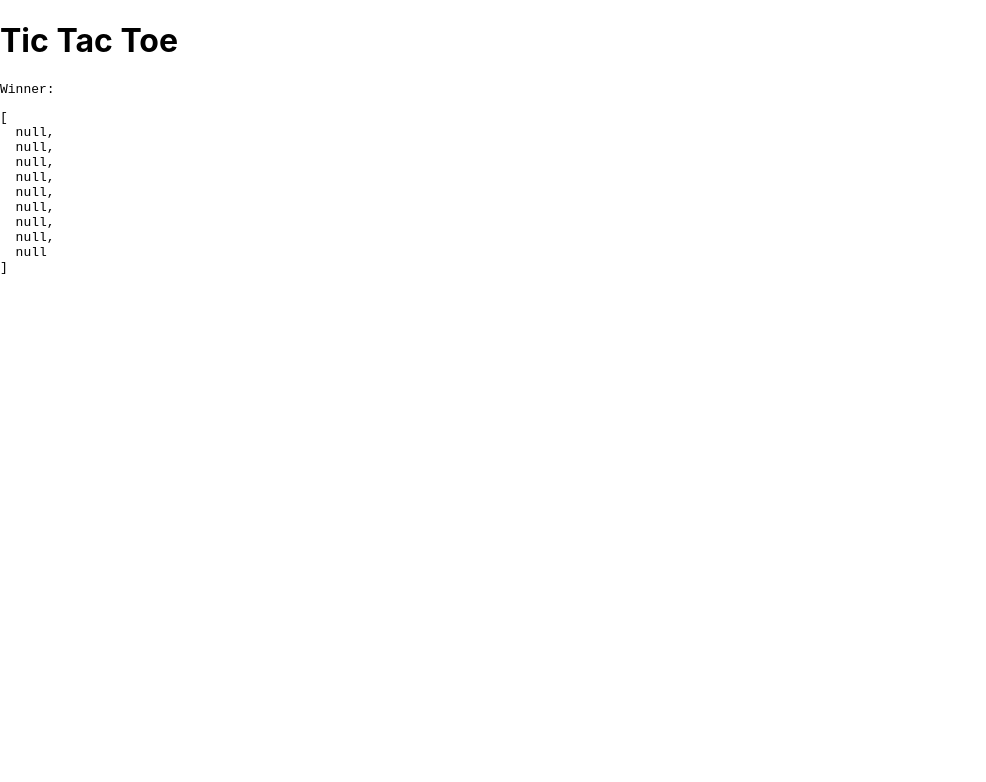
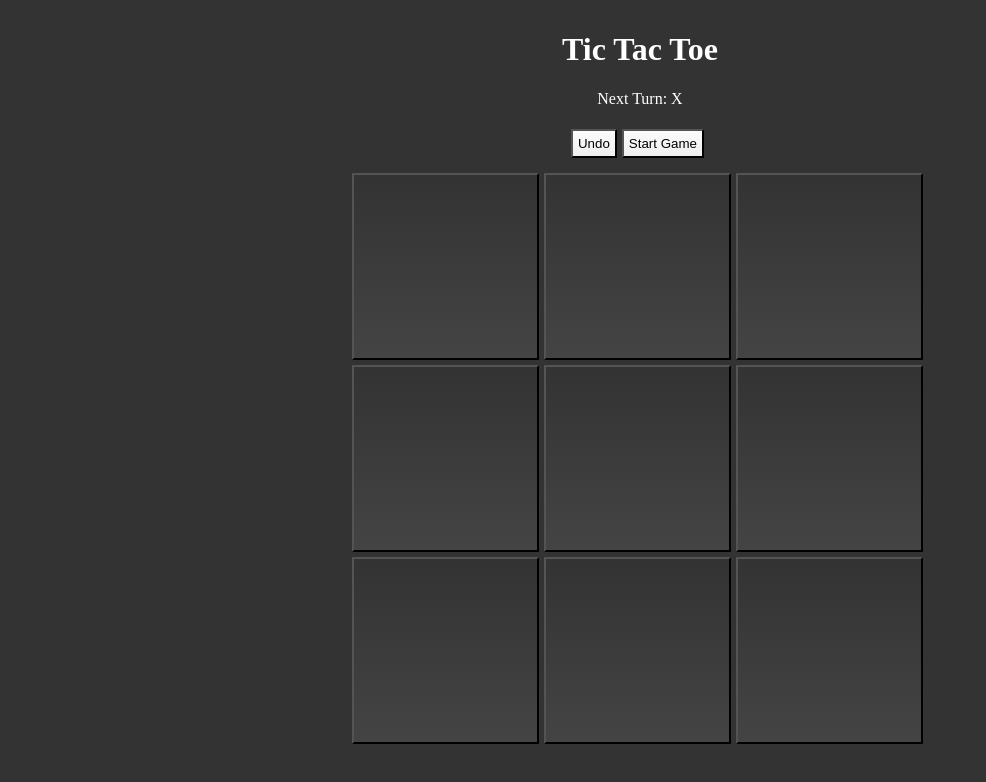
Before and after one commit to adnan-wahab/adnan-frontend-take-home-challenge, a React (Create React App) app: page / in a window 1280 px wide. Shown: the top 782 px of the page, without its empty margins (0-986 px from the left). Built offline with nearby package versions, Linux system fonts and the light colour scheme.

Commit message:
most fun challenge ever

```diff
--- a/src/components/App.jsx
+++ b/src/components/App.jsx
@@ -1,5 +1,6 @@
 import getGameWinner from '../services/getGameWinner'
 import { useEffect, useState } from 'react'
+import Game from './Game'
 
 const initialGameState = new Array(9).fill(null)
 
@@ -8,15 +9,36 @@ const App = () => {
 
   const [winner, setWinner] = useState(() => getGameWinner({ gameState }))
 
+  const [xTurn, setXTurn] = useState(true);
+
   useEffect(() => {
     setWinner(getGameWinner({ gameState }))
-  }, [gameState])
+  }, [xTurn])
+
+  const handleClick = (i) => {
+    if (winner || gameState[i]) return;
+
+    gameState.prev = [...gameState]  //linked list to save state
+    gameState[i] = xTurn ? "X" : "O";
+    setGameState(gameState);
+    setXTurn(!xTurn);
+};
+
+const handleUndo = ( ) => {
+  if(gameState.prev)
+  setGameState(gameState.prev)
+  setXTurn(! xTurn)
+}
 
   return (
     <div className="App">
       <h1>Tic Tac Toe</h1>
-      <pre>Winner: {winner}</pre>
-      <pre>{JSON.stringify(gameState, null, 2)}</pre>
+      <p>{winner ? `Winner: ${winner}` : `Next Turn: ${xTurn ? 'X' : 'O'}`}</p>
+        <button onClick={handleUndo}>Undo</button>
+        <button onClick={() => setGameState(Array(9).fill(null))}>Start Game</button>
+        <Game setGameState={setGameState}
+        gameState={gameState}
+        onClick={handleClick}/>
     </div>
   )
 }
--- /dev/null
+++ b/src/components/Game.jsx
@@ -0,0 +1,11 @@
+const Game = ({ gameState, onClick}) => {
+    return <div className="board">
+        {gameState.map((square, i) => (
+            <button className={"square " + (gameState[i] && 'bazinga')} key={i} onClick={() => onClick(i)}>
+		{square}
+	</button>
+    ))}
+</div>
+}
+
+export default Game;
--- a/src/index.scss
+++ b/src/index.scss
@@ -1,8 +1,68 @@
 body {
   margin: 0;
-  font-family: -apple-system, BlinkMacSystemFont, 'Segoe UI', 'Roboto', 'Oxygen',
-    'Ubuntu', 'Cantarell', 'Fira Sans', 'Droid Sans', 'Helvetica Neue',
-    sans-serif;
+  font-family: 'Proxima Nova';
   -webkit-font-smoothing: antialiased;
   -moz-osx-font-smoothing: grayscale;
+  padding: 10px;
+  text-align: center;
+  background: #333;
+  color: white
 }
+
+
+.board {
+  padding-top: 10px;
+  border-radius: 10px;
+	width: 36rem;
+	height: 36rem;
+	margin: 0 auto;
+	display: grid;
+	grid-template: repeat(3, 1fr) / repeat(3, 1fr);
+}
+
+.square {
+  font-Size: 8rem;
+  font-Weight: 800;
+  cursor: pointer;
+  outline: none;
+  background: #333;
+  color: white;
+  background-image: linear-gradient(
+    180deg
+    ,#333,#444);
+    transition: all 2s;
+
+}
+
+
+button {
+  background-image: linear-gradient(
+    180deg
+    ,hsla(0,0%,100%,.8),hsla(0,0%,100%,0));
+  padding: 5px;
+  margin-right: 5px;
+  margin-top: 5px;
+}
+
+.bazinga {
+  animation-name: spin;
+  animation-duration: 1000ms;
+  animation-iteration-count: 1;
+  animation-timing-function: linear;
+}
+
+@keyframes spin {
+  from {
+    transform: rotateX(
+      0deg
+      );  }
+  to {
+    transform: rotateX(
+      180deg
+      );  }
+
+      to {
+        transform: rotateX(
+           360deg
+          );  }
+}
```
